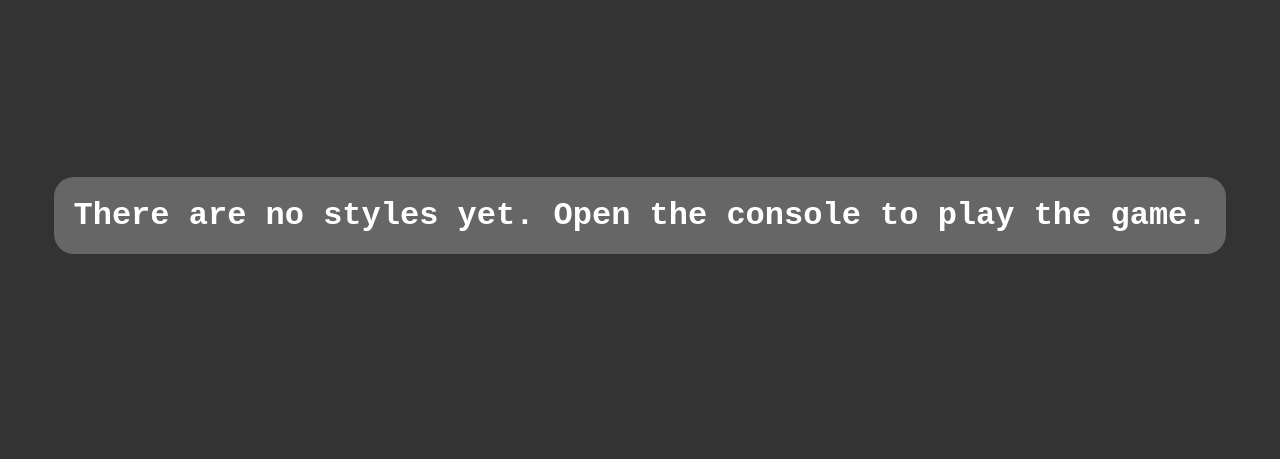
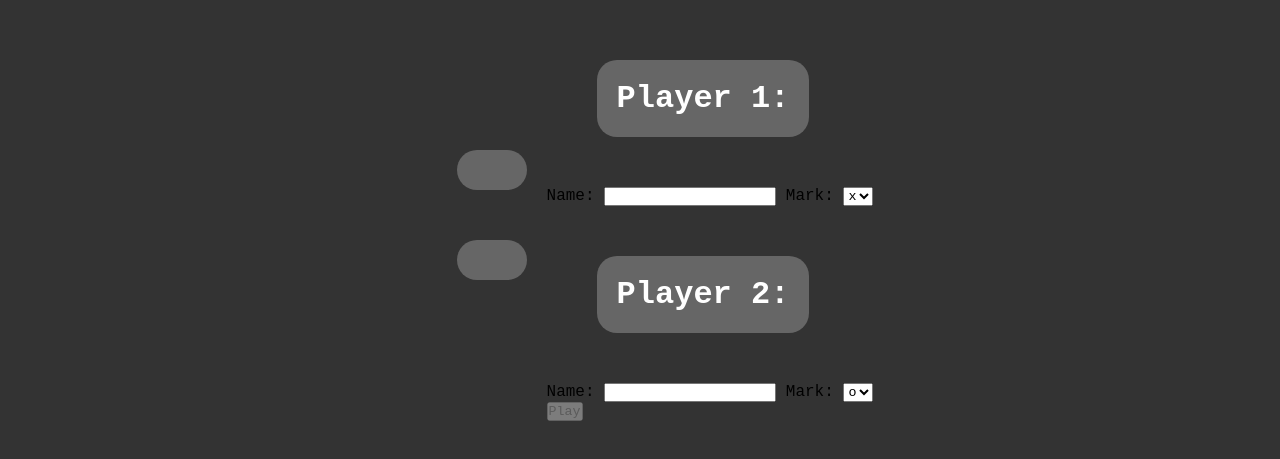
Before and after one commit to xKoSzMar/odin-tic-tac-toe, a plain HTML site: page index.html in a window 1280 px wide. Shown: the part 185-644 px from the top of the page. Drawn offline with Linux system fonts and the light colour scheme.

Commit message:
Add UI layout

```diff
--- a/index.html
+++ b/index.html
@@ -8,6 +8,41 @@
     <script src="./scripts/index.js" defer></script>
   </head>
   <body>
-    <h1>There are no styles yet. Open the console to play the game.</h1>
+    <div id="main">
+      <div id="player-info">
+        <h1 class="player-name current-player"></h1>
+        <h1 class="player-name"></h1>
+        <h2 class="player-score"></h2>
+        <h2 class="player-score"></h2>
+        <h2 class="player-mark"></h2>
+        <h2 class="player-mark"></h2>
+      </div>
+      <div id="board"></div>
+    </div>
+    <div id="form-container">
+      <form>
+        <h1>Player 1:</h1>
+        <div>
+          <label for="p1-name">Name:</label>
+          <input type="text" id="p1-name" name="p1-name" value="" />
+          <label for="p1-mark">Mark:</label>
+          <select name="p1-mark" id="p1-mark">
+            <option value="x" selected>x</option>
+            <option value="o">o</option>
+          </select>
+        </div>
+        <h1>Player 2:</h1>
+        <div>
+          <label for="p2-name">Name:</label>
+          <input type="text" id="p2-name" name="p2-name" value="" />
+          <label for="p2-mark">Mark:</label>
+          <select name="p2-mark" id="p2-mark">
+            <option value="x">x</option>
+            <option value="o" selected>o</option>
+          </select>
+        </div>
+        <button type="button" id="play-btn" disabled>Play</button>
+      </form>
+    </div>
   </body>
 </html>
```
